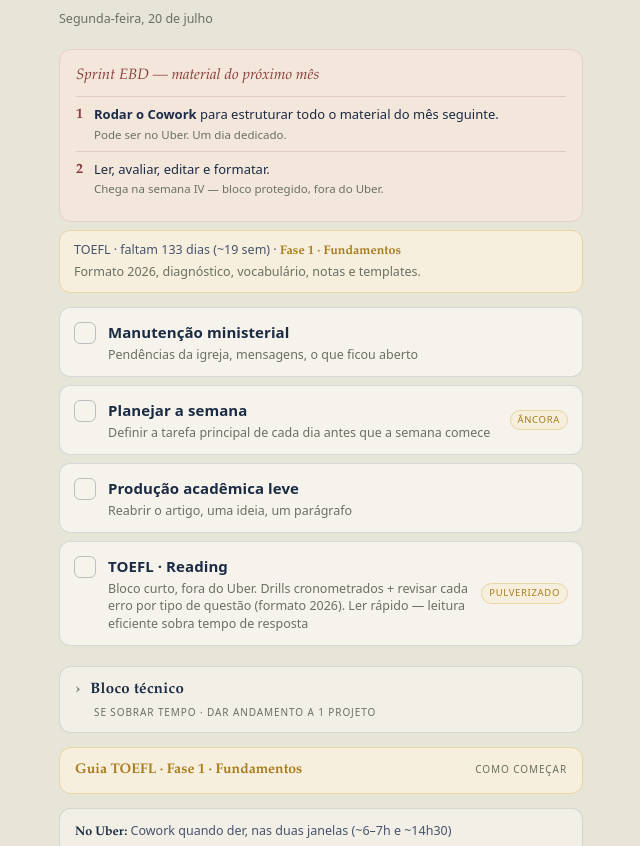
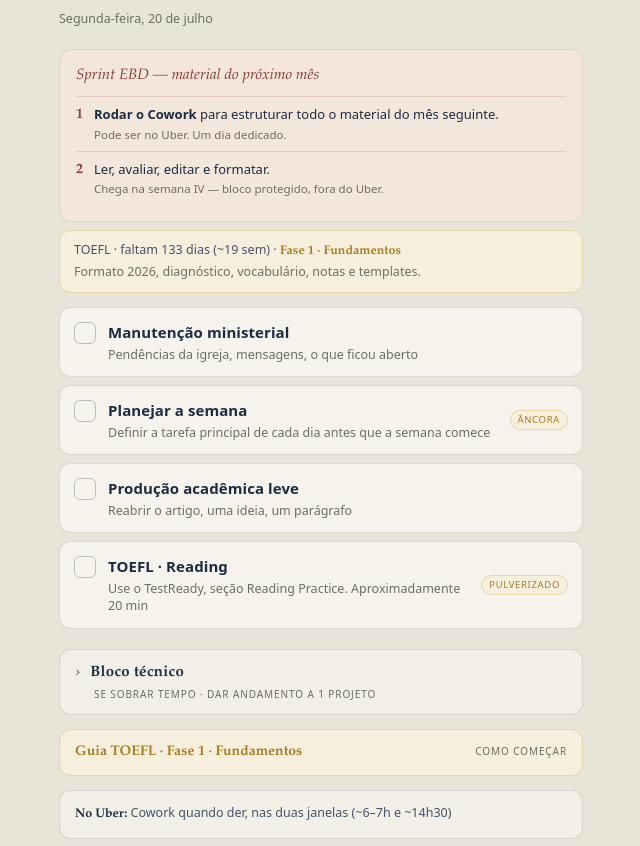
Before and after one commit to profjonathansousa/profjonathansousa.github.io, a plain HTML site: page Cronograma/index.html in a window 1280 px wide. Shown: the part 254-1100 px from the top of the page, without its empty margins (319-959 px from the left). Drawn offline with Linux system fonts and the light colour scheme.

Commit message:
Update index.html

```diff
--- a/Cronograma/index.html
+++ b/Cronograma/index.html
@@ -205,32 +205,32 @@ const DIAS = {
        {id:"seg-min", t:"Manutenção ministerial", n:"Pendências da igreja, mensagens, o que ficou aberto"},
        {id:"seg-plan", t:"Planejar a semana", n:"Definir a tarefa principal de cada dia antes que a semana comece", tag:"âncora"},
        {id:"seg-acad", t:"Produção acadêmica leve", n:"Reabrir o artigo, uma ideia, um parágrafo"},
-       {id:"seg-toefl", t:"TOEFL · Reading", n:"Bloco curto, fora do Uber. Drills cronometrados + revisar cada erro por tipo de questão (formato 2026). Ler rápido — leitura eficiente sobra tempo de resposta", tag:"pulverizado"}
+       {id:"seg-toefl", t:"TOEFL · Reading", n:"Use o TestReady, seção Reading Practice. Aproximadamente 20 min", tag:"pulverizado"}
      ], uber:"Cowork quando der, nas duas janelas (~6–7h e ~14h30)"},
   2:{nome:"Terça", eixo:"Internacionalização — produção", anchors:[],
      tasks:[
        {id:"ter-art", t:"Artigo: escrever e expandir", n:"Bloco principal do dia. Aumentar páginas do recorte ativo"},
        {id:"ter-pos", t:"Pós-doc", n:"Research statement, candidaturas, prazos"},
-       {id:"ter-toefl", t:"TOEFL · Listening", n:"Bloco curto. 1 set com o método dos 4 quadrantes: Q1 Ideia central · Q2 Dados (números, nomes) · Q3 Guinada (but/however) · Q4 Tom do falante. Regra de ouro: só escreva o que a memória vai perder", tag:"pulverizado"}
+       {id:"ter-toefl", t:"TOEFL · Listening", n:"Use o TestReady, seção Listening Practice, com o método dos 4 quadrantes. Aproximadamente 20 min", tag:"pulverizado"}
      ], uber:"Cowork quando der. Na fase de sprint: Momento 1 da EBD aqui"},
   3:{nome:"Quarta", eixo:"Preparo Joel de Oliveira", anchors:[],
      tasks:[
        {id:"qua-aula", t:"Preparar aulas", n:"O preparo de quinta já cobre a sexta (as duas turmas são 3º ano)", tag:"exclusivo"},
        {id:"qua-aval", t:"Preparar e revisar avaliações", n:"Correções, provas, o que vence na semana"},
        {id:"qua-outras", t:"Revisar EM1 / EM2 se houver", n:"Só o que a semana pedir"},
-       {id:"qua-toefl", t:"TOEFL · Vocabulário + shadowing", n:"O bloco mais leve: Anki (Academic Word List) + 10 min de shadowing. Protocolo: ouça a frase, repita reproduzindo ritmo e entonação (não só as palavras), grave-se e compare. Só se houver energia", tag:"pulverizado"}
+       {id:"qua-toefl", t:"TOEFL · Vocabulário + shadowing", n:"Use o Anki (Academic Word List) + shadowing de qualquer áudio em inglês. Aproximadamente 15 min", tag:"pulverizado"}
      ], uber:"Cowork quando der."},
   4:{nome:"Quinta", eixo:"Aula no Joel de Oliveira",
      anchors:[{t:"7h–14h30", n:"Aula no C.E. Prof. Joel de Oliveira"}],
      tasks:[
        {id:"qui-rec", t:"Livre a partir das 16h", n:"Uber da tarde, descanso ou uma tarefa leve já definida"},
-       {id:"qui-toefl", t:"TOEFL · Writing", n:"Bloco curto. 1 tarefa cronometrada, alternar Write an Email (saudação → contexto → pedido → checklist de pontos → fechamento → despedida) e Academic Discussion (posição na 1ª frase → 1 razão → 1 exemplo), depois autocorreção. Uma ideia por frase, sem parênteses", tag:"pulverizado"}
+       {id:"qui-toefl", t:"TOEFL · Writing", n:"Use o TestReady, seção Writing Practice, alternando Write an Email e Academic Discussion. Aproximadamente 20 min", tag:"pulverizado"}
      ], uber:"Só à tarde/noite (a manhã é aula). Cowork curto"},
   5:{nome:"Sexta", eixo:"Aula + escrita acadêmica",
      anchors:[{t:"7h–10h30", n:"Aula no Joel (3º ano) — preparada na quarta"}],
      tasks:[
        {id:"sex-esc", t:"Escrita acadêmica", n:"Na janela livre 11h30–15h00. O artigo é o dono do dia até sair", tag:"âncora"},
-       {id:"sex-toefl", t:"TOEFL · Speaking + simulado", n:"Bloco maior. Esqueleto PREP no Take an Interview: Posição na 1ª frase → Razão única → Exemplo concreto → fechamento natural. Se travar, não recomece — termine a frase mesmo assim. Gravar e comparar com modelos. A cada 2–3 semanas, trocar por 1 simulado no formato 2026", tag:"pulverizado"}
+       {id:"sex-toefl", t:"TOEFL · Speaking + simulado", n:"Use o TestReady, seção Speaking Practice (esqueleto PREP). A cada 2–3 semanas, troque por 1 simulado completo no Magoosh. Aproximadamente 30 min", tag:"pulverizado"}
      ], uber:"Depois das 15h. Cowork quando der"},
   6:{nome:"Sábado", eixo:"Consolidação, pós-doc & técnico", anchors:[], tecnico:true,
      tasks:[
```
